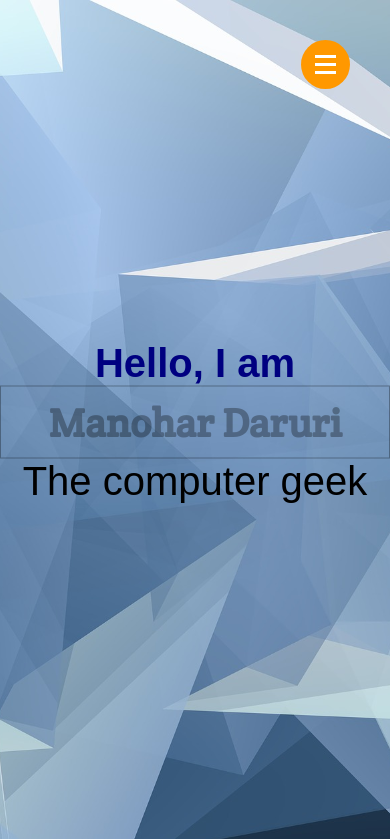
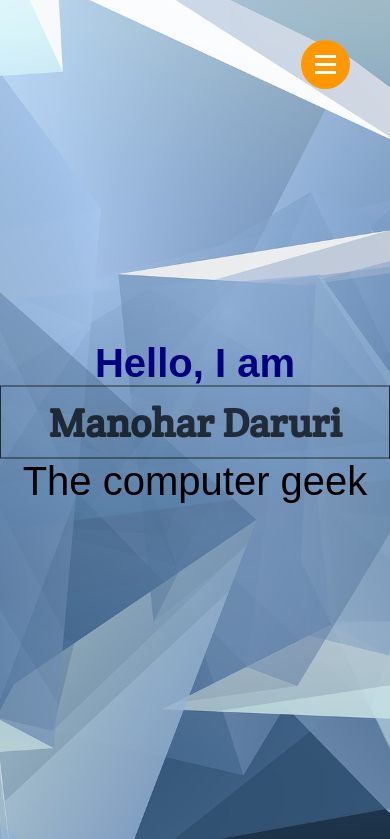
Before and after one commit to DaruriManohar/Portfolio, a plain HTML site: page index.html in a window 390 px wide. Shown: the top 839 px of the page. Drawn offline with nearby package versions, Linux system fonts and the light colour scheme; a web font is replaced by a local one.

Commit message:
Update main.css

```diff
--- a/supports/main.css
+++ b/supports/main.css
@@ -836,7 +836,7 @@ input[type="submit"] {
 
     .landing-text h1 {
         font-size: 4rem;
-	opacity: .3;
+	opacity: .7;
 	color:black;
     }
 
```
